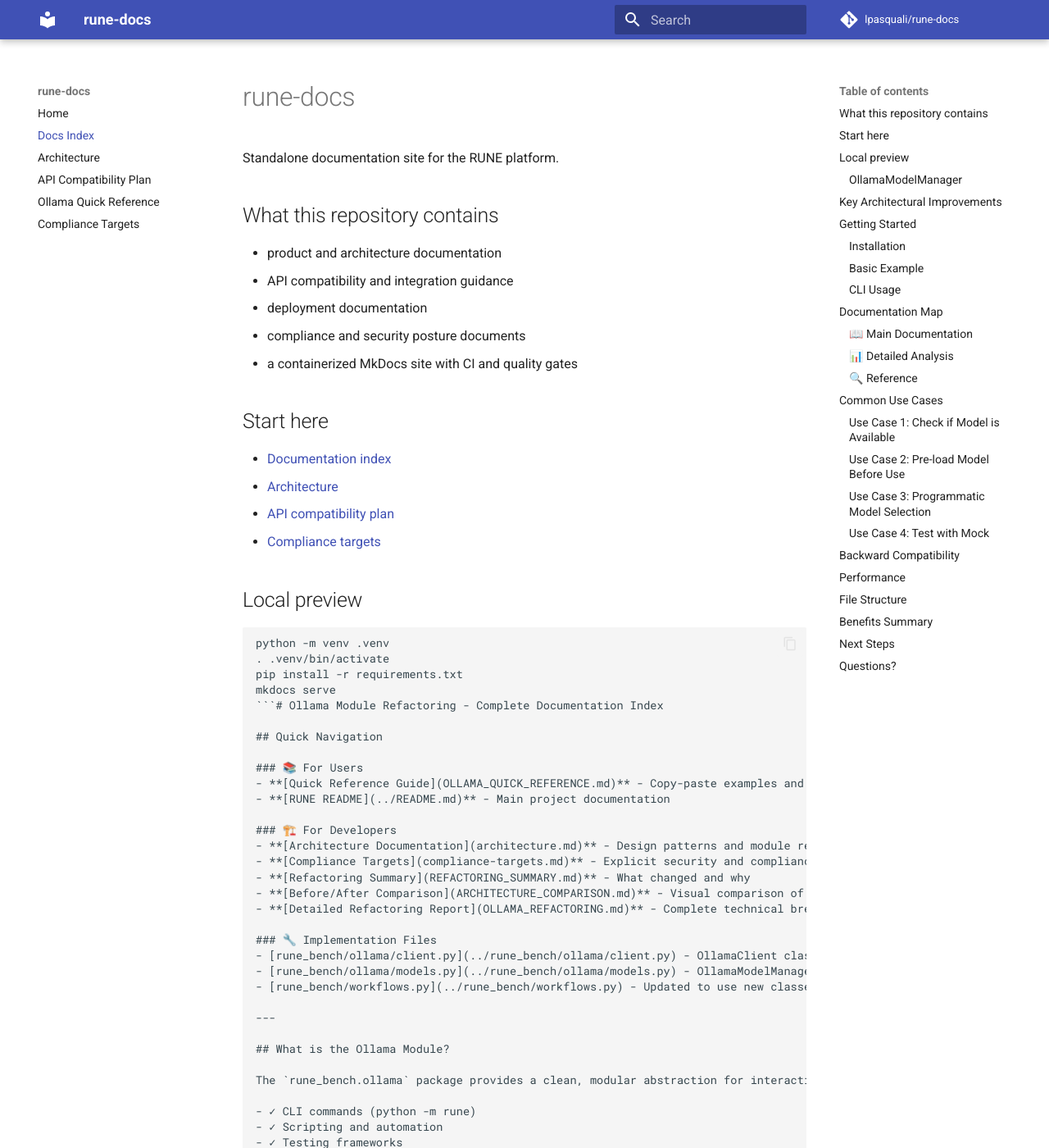
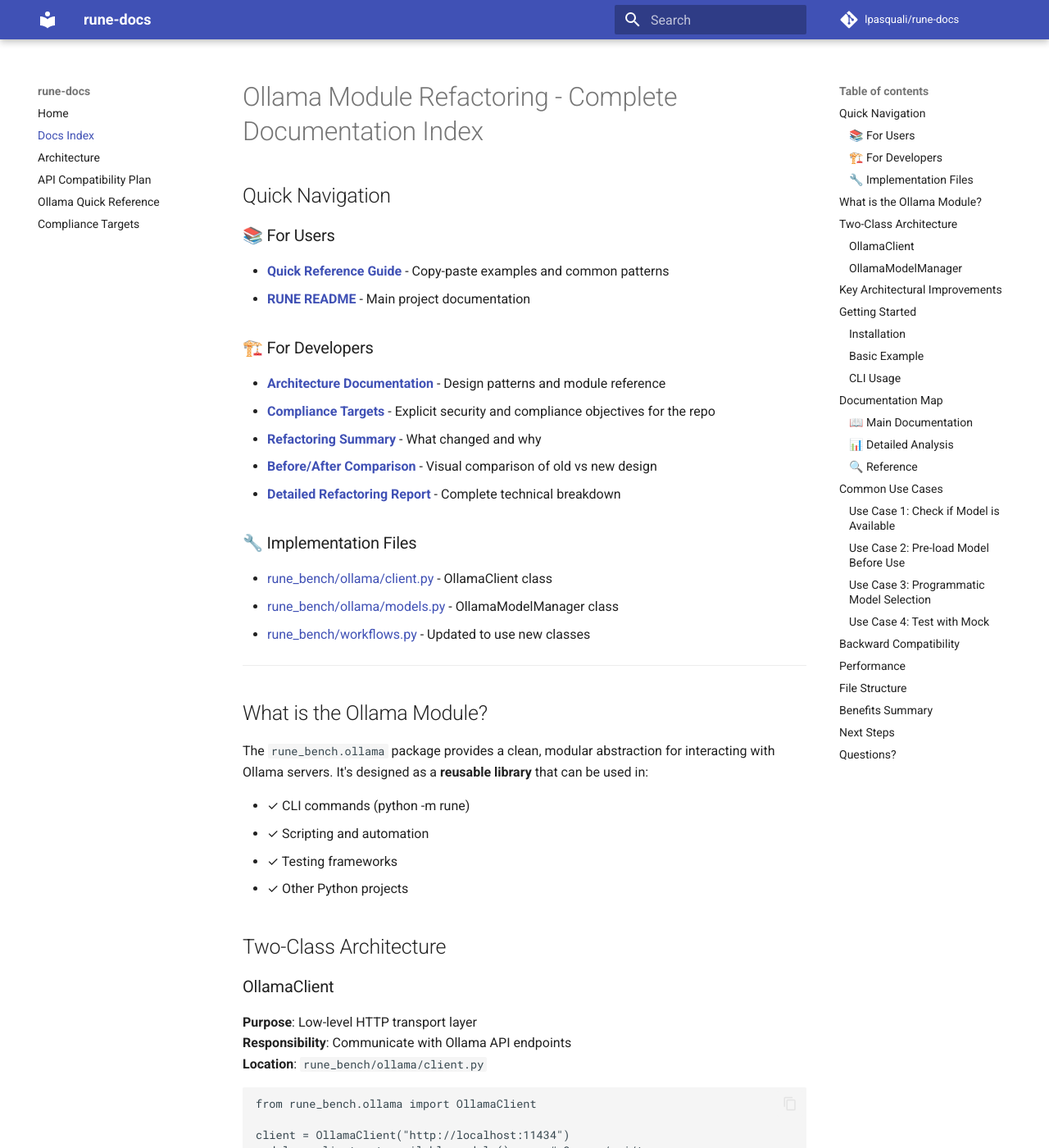
Before and after one commit to lpasquali/rune-docs, an MkDocs documentation site: the page built from docs/INDEX.md, in a window 1280 px wide and 1400 px high. Shown: the whole window at 82% size. Built offline with MkDocs 1.6.1 and Material for MkDocs 9.7.7, drawn with Linux system fonts in a browser that asks for light colours; comment, search, counter and statistics services are not loaded; some of the changed text lies outside the part shown.

Commit message:
docs: sync index content from rune before extraction

````diff
--- a/docs/INDEX.md
+++ b/docs/INDEX.md
@@ -1,30 +1,4 @@
-# rune-docs
-
-Standalone documentation site for the RUNE platform.
-
-## What this repository contains
-
-- product and architecture documentation
-- API compatibility and integration guidance
-- deployment documentation
-- compliance and security posture documents
-- a containerized MkDocs site with CI and quality gates
-
-## Start here
-
-- [Documentation index](INDEX.md)
-- [Architecture](architecture.md)
-- [API compatibility plan](API_COMPATIBILITY_PLAN.md)
-- [Compliance targets](compliance-targets.md)
-
-## Local preview
-
-```bash
-python -m venv .venv
-. .venv/bin/activate
-pip install -r requirements.txt
-mkdocs serve
-```# Ollama Module Refactoring - Complete Documentation Index
+# Ollama Module Refactoring - Complete Documentation Index
 
 ## Quick Navigation
 
````
